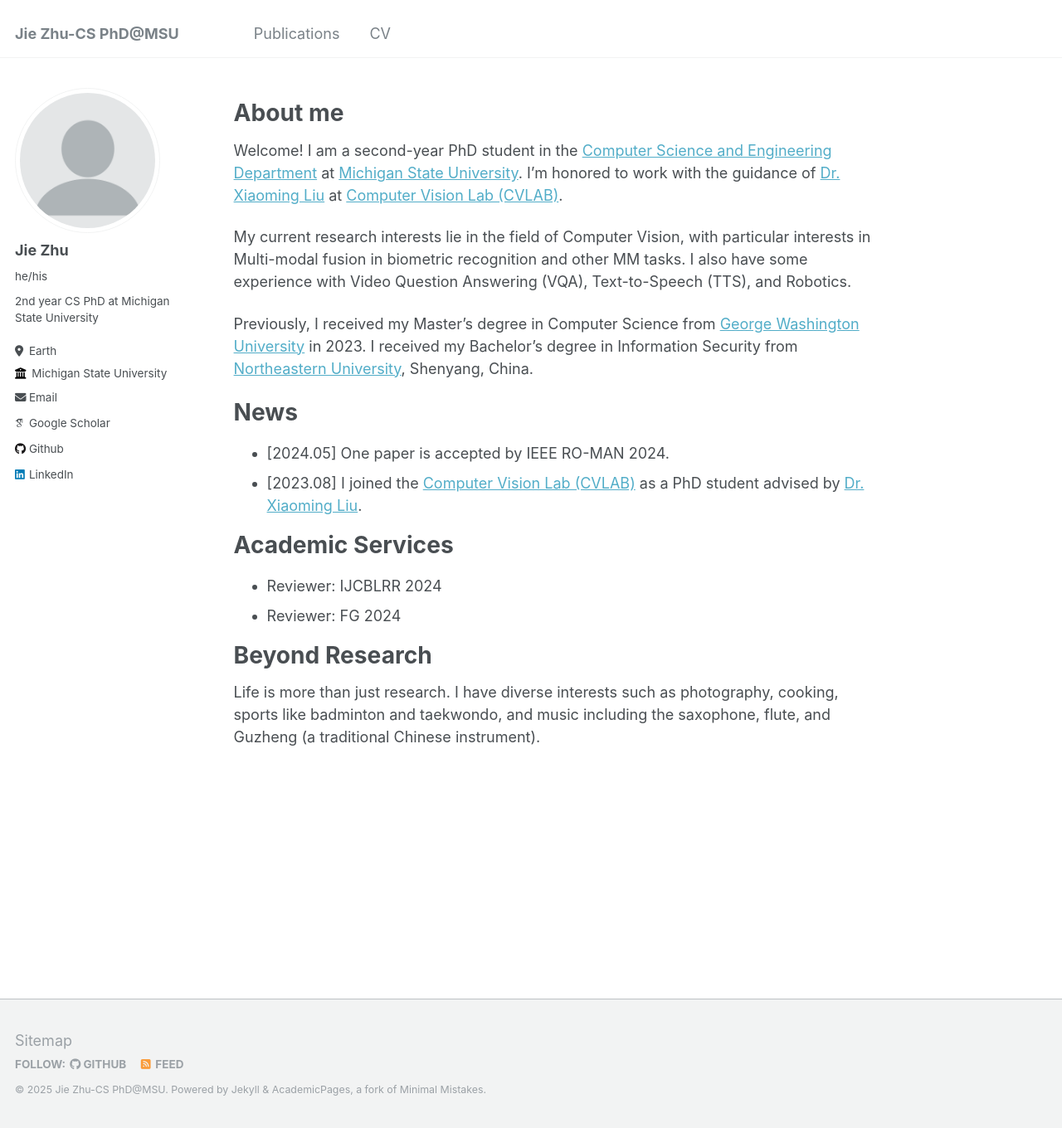
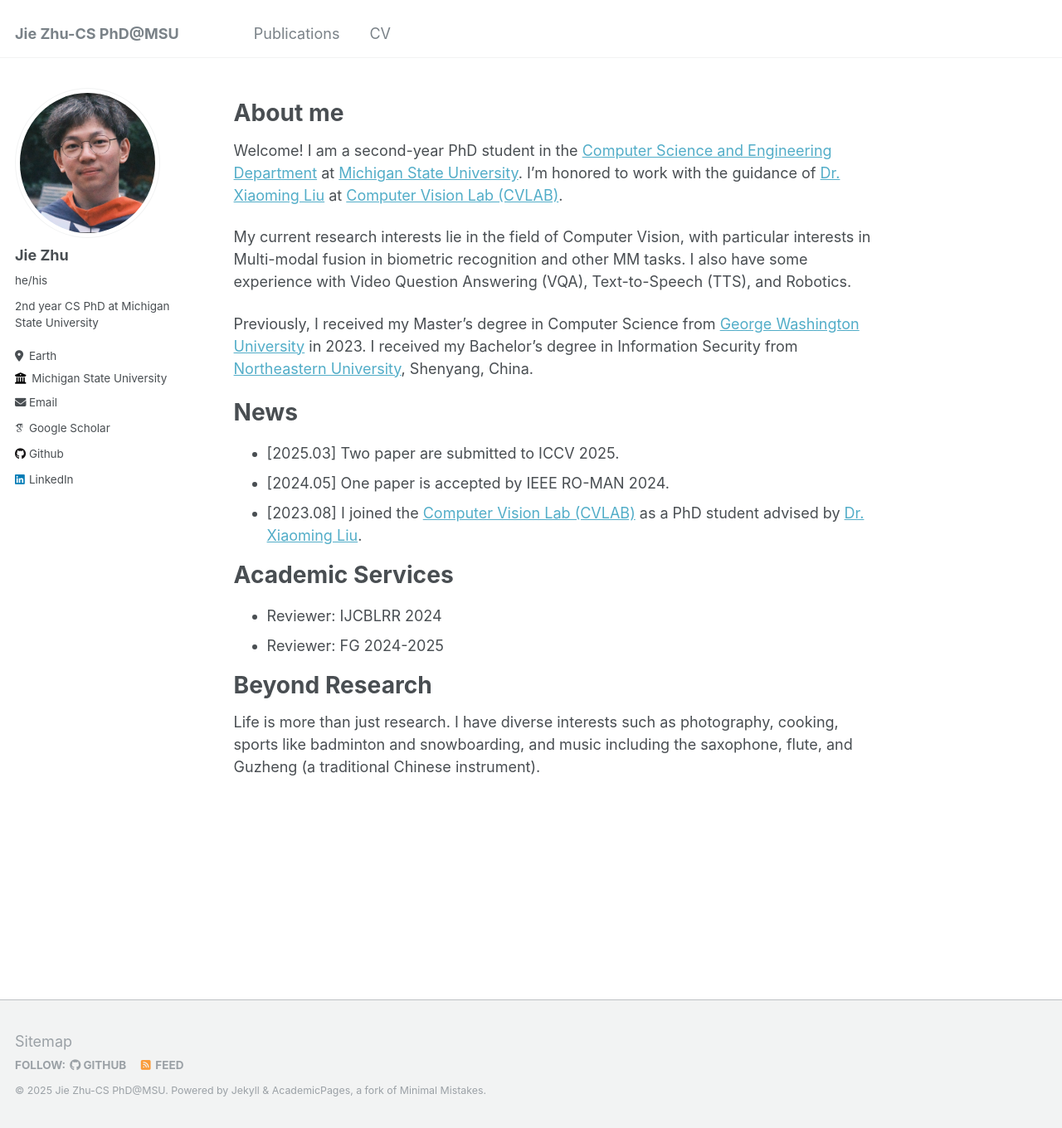
Before and after one commit to jiezhu23/jiezhu23.github.io, a Jekyll site: the page built from _pages/about.md, in a window 1280 px wide and 1360 px high. Shown: the whole window at 83% size. Built offline with Jekyll 4.4.1, drawn with Linux system fonts in a browser that asks for light colours; some web fonts are replaced.

Commit message:
bio update

```diff
--- a/_config.yml
+++ b/_config.yml
@@ -21,7 +21,7 @@ repository               : "jiezhu23.github.io"
 #               Additional customization can be done by editing /_includes/author-profile.html
 author:
   # Biographic information
-  avatar           : "profile.png"
+  avatar           : "bio-photo-jie.png"
   name             : "Jie Zhu"
   pronouns         : "he/his"
   bio              : "2nd year CS PhD at Michigan State University"
--- a/_pages/about.md
+++ b/_pages/about.md
@@ -16,12 +16,13 @@ My current research interests lie in the field of Computer Vision, with particul
 Previously, I received my Master's degree in Computer Science from [George Washington University](https://graduate.engineering.gwu.edu/) in 2023. I received my Bachelor's degree in Information Security from [Northeastern University](https://www.neu.edu.cn/), Shenyang, China.
 
 # News
+- [2025.03] Two paper are submitted to ICCV 2025.
 - [2024.05] One paper is accepted by IEEE RO-MAN 2024.
 - [2023.08] I joined the [Computer Vision Lab (CVLAB)](http://cvlab.cse.msu.edu/) as a PhD student advised by [Dr. Xiaoming Liu](https://www.cse.msu.edu/~liuxm/index2.html).
 
 # Academic Services
 - Reviewer: IJCBLRR 2024
-- Reviewer: FG 2024
+- Reviewer: FG 2024-2025
 
 # Beyond Research
-Life is more than just research. I have diverse interests such as photography, cooking, sports like badminton and taekwondo, and music including the saxophone, flute, and Guzheng (a traditional Chinese instrument).
+Life is more than just research. I have diverse interests such as photography, cooking, sports like badminton and snowboarding, and music including the saxophone, flute, and Guzheng (a traditional Chinese instrument).
```
Also changed, not shown: _pages/cv.md (+1 -1 lines), _publications/2023-06-01-FSPGRL.md (+4 -4 lines), _publications/2023-10-01-ATM.md (+1 -2 lines), images/3953273590_704e3899d5_m.jpg (deleted), images/atm_teaser_mm23.png (added), images/bio-photo-2.jpg (deleted), images/bio-photo-jie.png (added), images/paragraph-indent.png (deleted), images/paragraph-no-indent.png (deleted), 4 other files.
